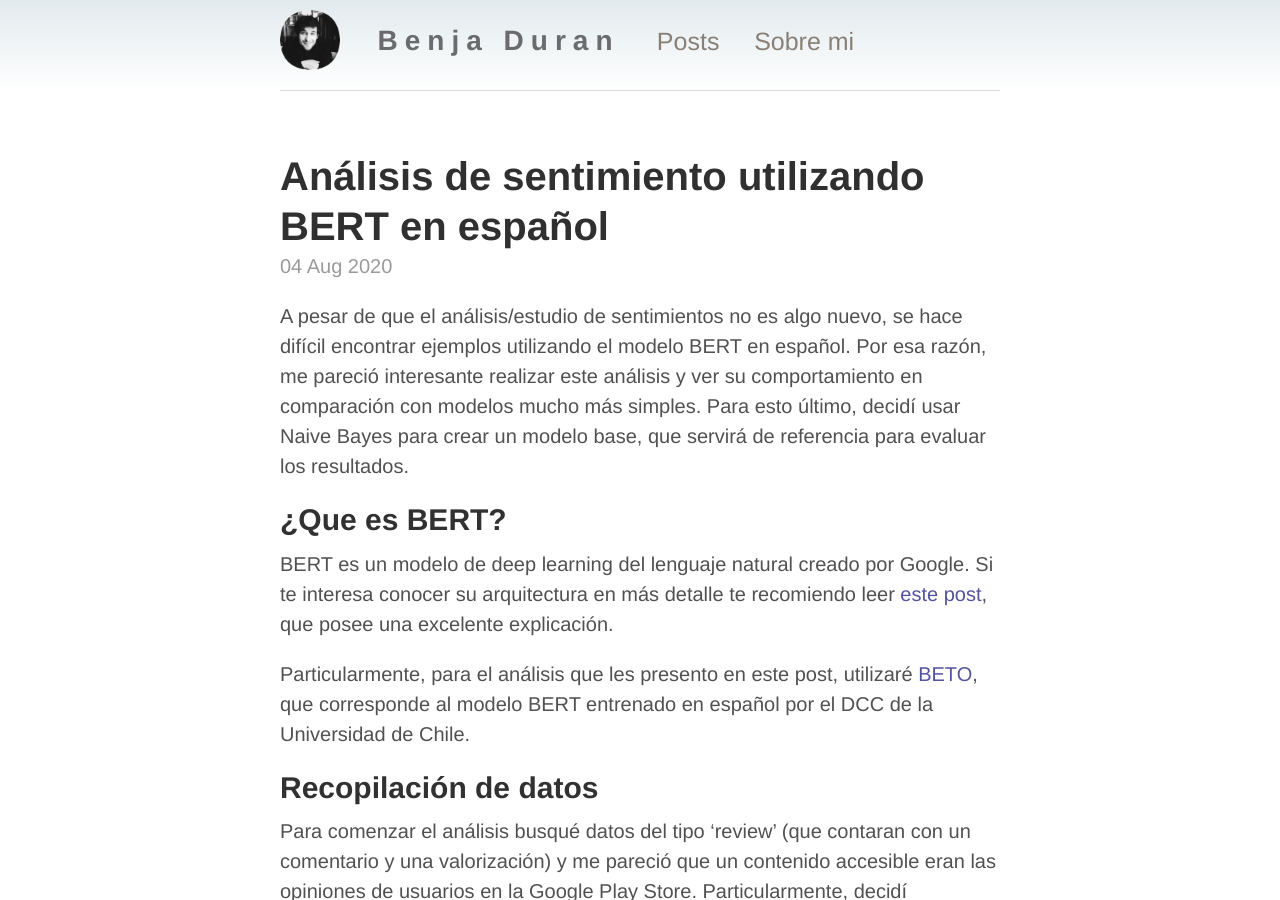
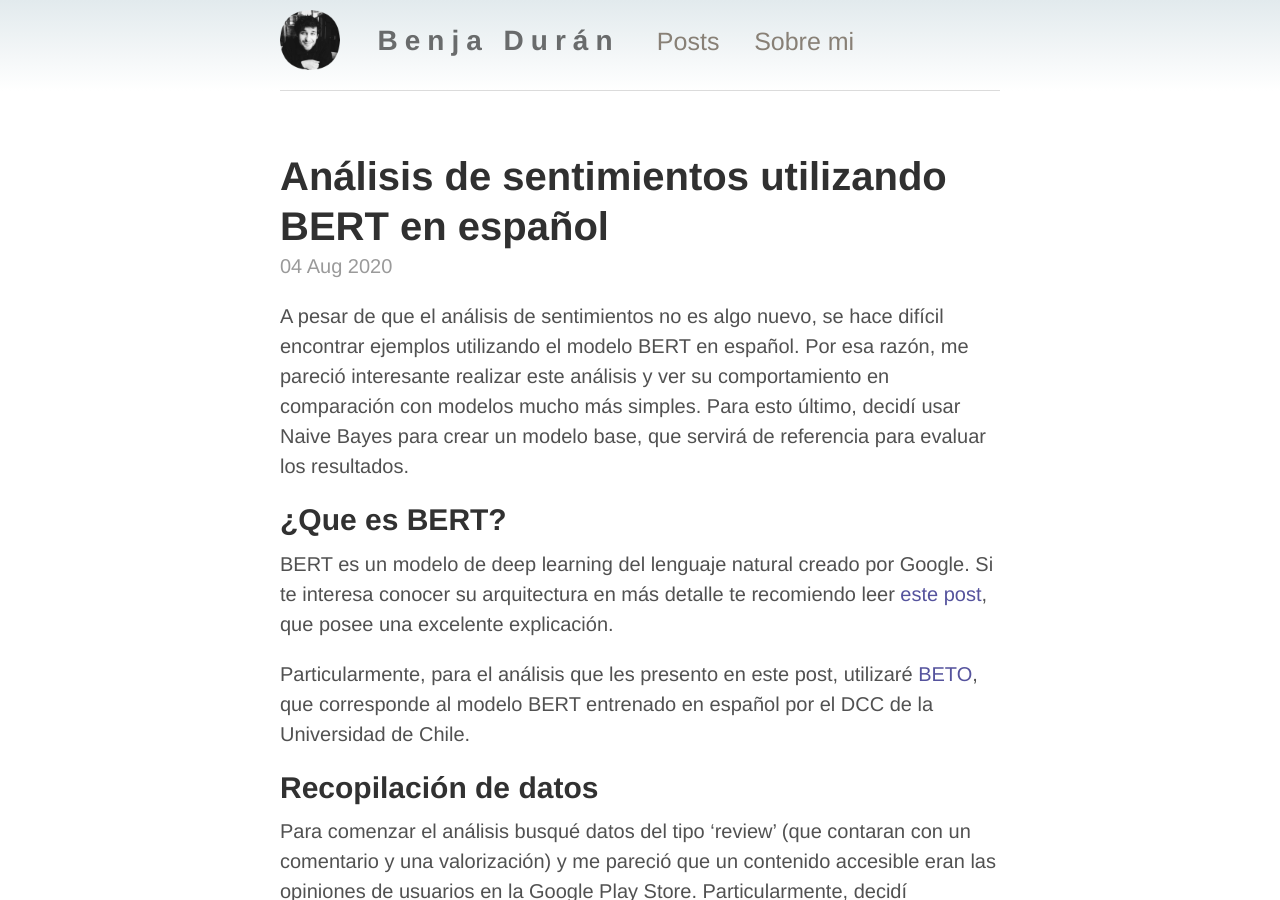
Before and after one commit to benjad/benjad.github.io, a Jekyll site: the page built from _posts/2020-08-04-clasificador-sentimiento-BERT.md, in a window 1280 px wide and 900 px high. Built offline with Jekyll 4.4.1, drawn with Linux system fonts in a browser that asks for light colours; Markdown is read by kramdown in place of the engine named in the settings; comment, search, counter and statistics services are not loaded.

Commit message:
fix in BERT post and in blog title

```diff
--- a/_config.yml
+++ b/_config.yml
@@ -6,7 +6,7 @@ highlighter:       pygments
 permalink:        pretty
 
 # Setup
-title:            Benja Duran
+title:            Benja Durán
 tagline:
 description:      Blog de benja duran
 url:              https://benjad.github.io/
--- a/_posts/2020-08-04-clasificador-sentimiento-BERT.md
+++ b/_posts/2020-08-04-clasificador-sentimiento-BERT.md
@@ -1,11 +1,11 @@
 ---
 layout: post
-title: Análisis de sentimiento utilizando  BERT en español
+title: Análisis de sentimientos utilizando  BERT en español
 comments: true
 description: clasificador sentimiento de reviews con BERT español
 ---
 
-A pesar de que el análisis/estudio de sentimientos no es algo nuevo, se hace difícil encontrar ejemplos utilizando el modelo BERT  en español. Por esa razón, me pareció interesante realizar este análisis y ver su comportamiento en comparación con modelos mucho más simples. Para esto último, decidí usar Naive Bayes para crear un modelo base, que servirá de referencia para evaluar los resultados.
+A pesar de que el análisis de sentimientos no es algo nuevo, se hace difícil encontrar ejemplos utilizando el modelo BERT en español. Por esa razón, me pareció interesante realizar este análisis y ver su comportamiento en comparación con modelos mucho más simples. Para esto último, decidí usar Naive Bayes para crear un modelo base, que servirá de referencia para evaluar los resultados.
 
 ## ¿Que es BERT?
 BERT  es un modelo de deep learning del lenguaje natural creado por Google. Si te interesa conocer su arquitectura en más detalle te recomiendo leer [este post](https://jalammar.github.io/illustrated-bert/), que posee una excelente explicación.
```
